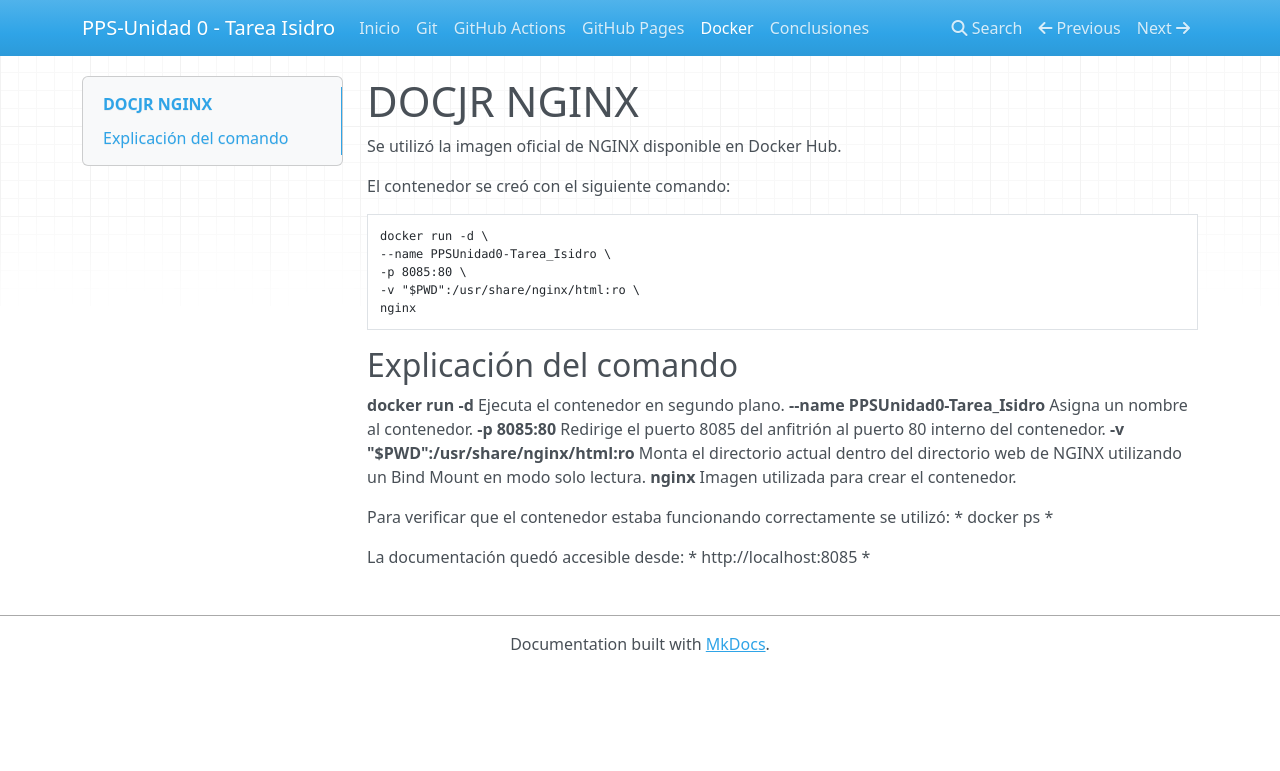
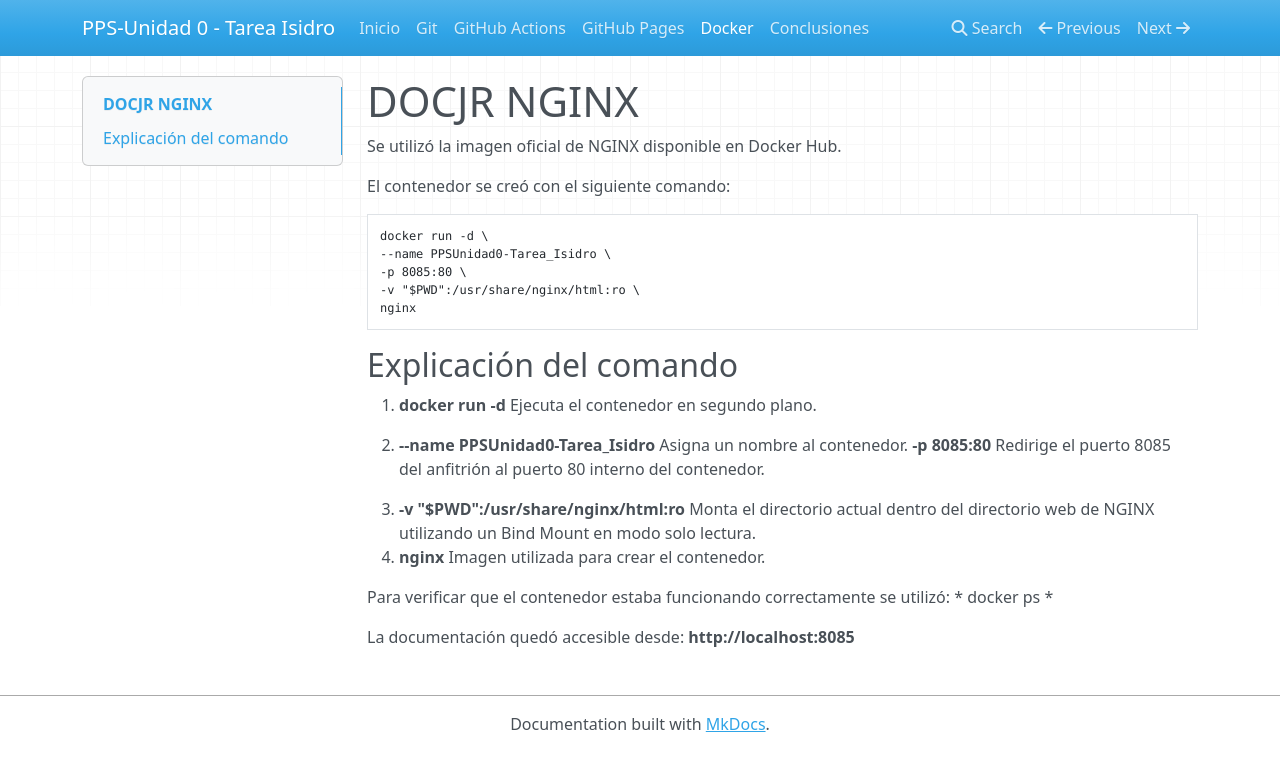
Before and after one commit to isidrorm/PPS-Unidad0-Tarea-PPSisidro, an MkDocs documentation site: the page built from docs/docker.md, in a window 1280 px wide. Shown: the top 771 px of the page. Built offline with MkDocs 1.6.1, drawn with Linux system fonts in a browser that asks for light colours; nearby versions of some CDN libraries; some of the changed lines change nothing that is shown.

Commit message:
Versión Final Entregable

````diff
--- a/docs/docker.md
+++ b/docs/docker.md
@@ -12,18 +12,20 @@ nginx
 ```
 
 ## Explicación del comando
-**docker run -d**
+
+1. **docker run -d**
  Ejecuta el contenedor en segundo plano.
-**--name PPSUnidad0-Tarea_Isidro**
+
+2. **--name PPSUnidad0-Tarea_Isidro**
  Asigna un nombre al contenedor.
 **-p 8085:80**
  Redirige el puerto 8085 del anfitrión al puerto 80 interno del contenedor.
-**-v "$PWD":/usr/share/nginx/html:ro**
+3. **-v "$PWD":/usr/share/nginx/html:ro**
  Monta el directorio actual dentro del directorio web de NGINX utilizando un Bind Mount en modo solo lectura.
-**nginx**
+4. **nginx**
  Imagen utilizada para crear el contenedor.
 
 
 Para verificar que el contenedor estaba funcionando correctamente se utilizó: * docker ps *
 
-La documentación quedó accesible desde: * http://localhost:8085 *
+La documentación quedó accesible desde: **http://localhost:8085**
````
